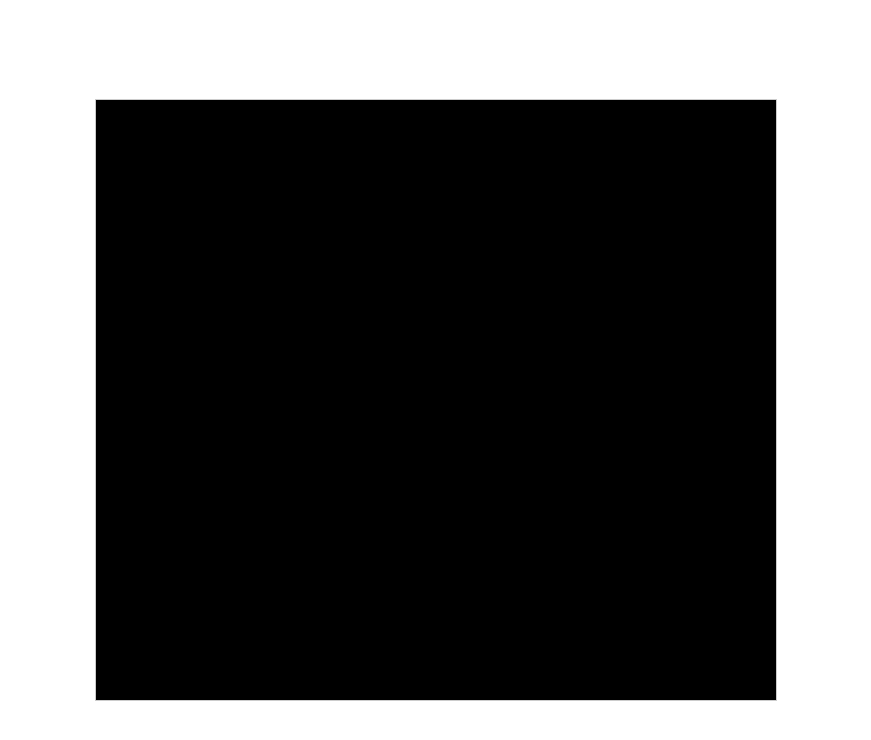
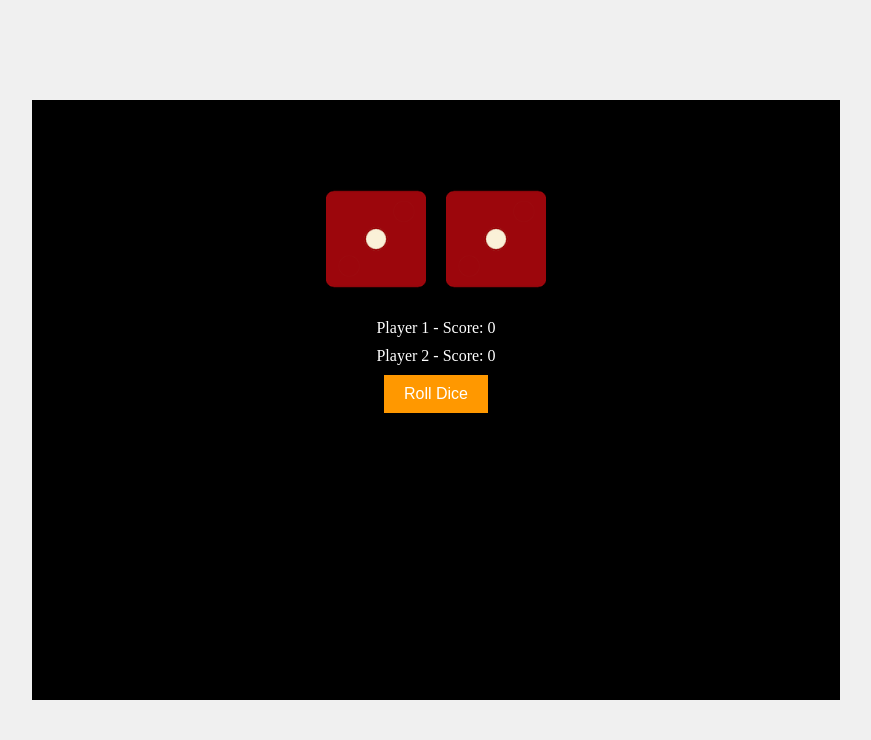
Before and after one commit to CodeWithPuran/FrontEnd_Assignment_7_8, a plain HTML site: page index.html in a window 1280 px wide. Shown: the whole page, without its empty margins (204-1075 px from the left). Drawn offline with Linux system fonts and the light colour scheme.

Commit message:
index.html and styles.css modified

```diff
--- a/index.html
+++ b/index.html
@@ -11,7 +11,15 @@
 <body>
 
     <div class="container">
+        <h3>Let's Play!</h3>
+        <div class="dice-container">
+            <img id="dice1" src="images/dice1.png" alt="Dice 1">
+            <img id="dice2" src="images/dice1.png" alt="Dice 2">
+        </div>
 
+        <div id="player1Score">Player 1 - Score: 0</div>
+        <div id="player2Score">Player 2 - Score: 0</div>
+        <button id="rollButton">Roll Dice</button>
     </div>
 
 </body>
--- a/styles.css
+++ b/styles.css
@@ -1,18 +1,56 @@
-body,
-html {
+body {
     margin: 0;
     padding: 0;
-    height: 100%;
     display: flex;
     justify-content: center;
     align-items: center;
+    height: 100vh;
+    background-color: #f0f0f0;
+    /* Background color for the entire page */
 }
 
 .container {
-    width: 50vw;
+    text-align: center;
+    background-color: black;
+    width: 60vw;
     height: 70vh;
-    background-color: #000;
-    border: 1px solid #ccc;
-    text-align: center;
+    /* Background color for the container */
     padding: 20px;
 }
+
+.dice-container {
+    display: flex;
+    justify-content: center;
+    margin-bottom: 20px;
+}
+
+#player1Score,
+#player2Score {
+    color: white;
+    /* Text color for player scores */
+    margin-bottom: 10px;
+}
+
+#rollButton {
+    background-color: #ff9800;
+    /* Button background color */
+    color: white;
+    /* Button text color */
+    border: none;
+    padding: 10px 20px;
+    font-size: 16px;
+    cursor: pointer;
+    transition: background-color 0.3s;
+}
+
+#rollButton:hover {
+    background-color: #f57c00;
+    /* Button background color on hover */
+}
+
+#dice1,
+#dice2 {
+    width: 100px;
+    height: 100px;
+    margin: 10px;
+}
```
Also changed, not shown: images/dice1.png (added), images/dice2.png (added), images/dice3.png (added), images/dice4.png (added), images/dice5.png (added), images/dice6.png (added).
